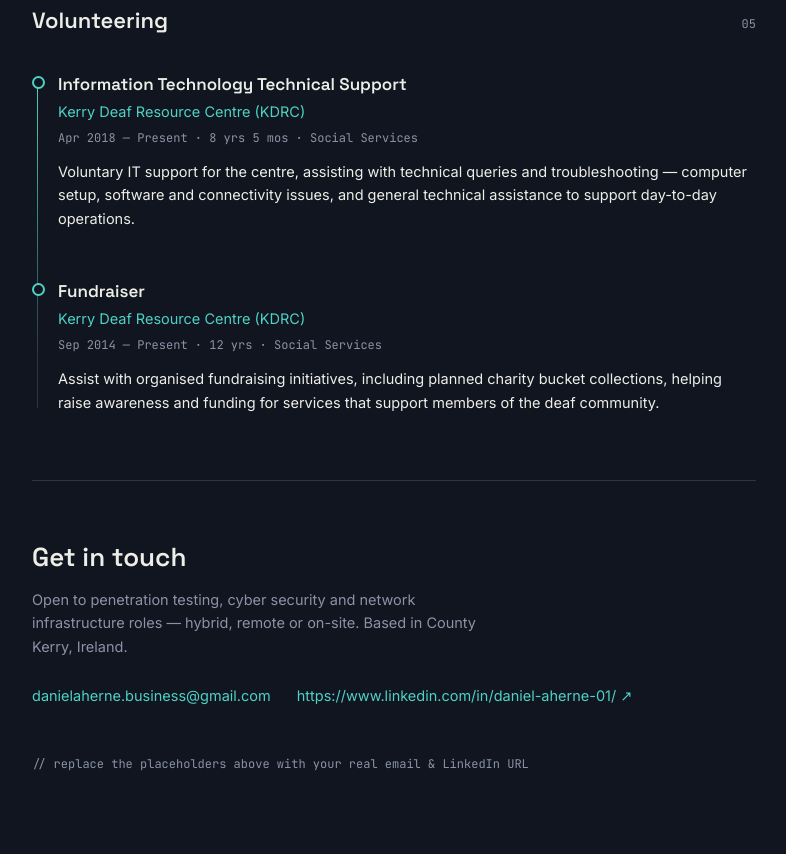
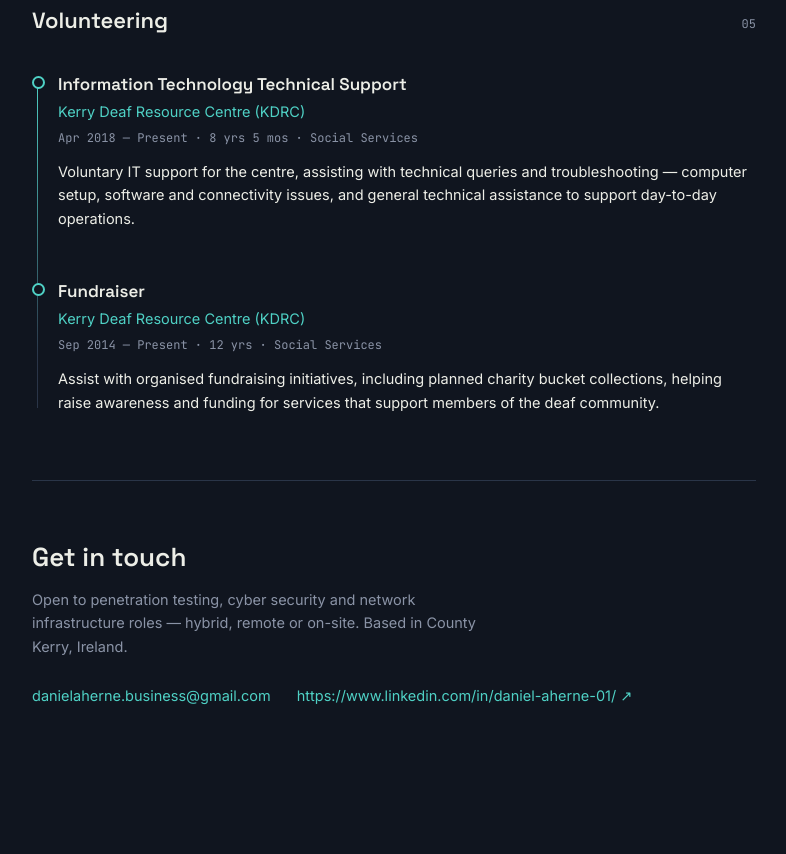
Before and after one commit to Mascot-alt/Website, a plain HTML site: page index.html in a window 1280 px wide. Shown: the part 4547-5401 px from the top of the page, without its empty margins (246-1032 px from the left). After the commit the page ends 5334 px from the top, so only its background shows below. Drawn offline with Linux system fonts and the light colour scheme.

Commit message:
index.html

```diff
--- a/index.html
+++ b/index.html
@@ -571,7 +571,6 @@
       <a href="mailto:your.email@example.com">danielaherne.business@gmail.com</a>
       <a href="#">https://www.linkedin.com/in/daniel-aherne-01/ ↗</a>
     </div>
-    <div class="foot-note">// replace the placeholders above with your real email &amp; LinkedIn URL</div>
   </footer>
 
 </main>
```
